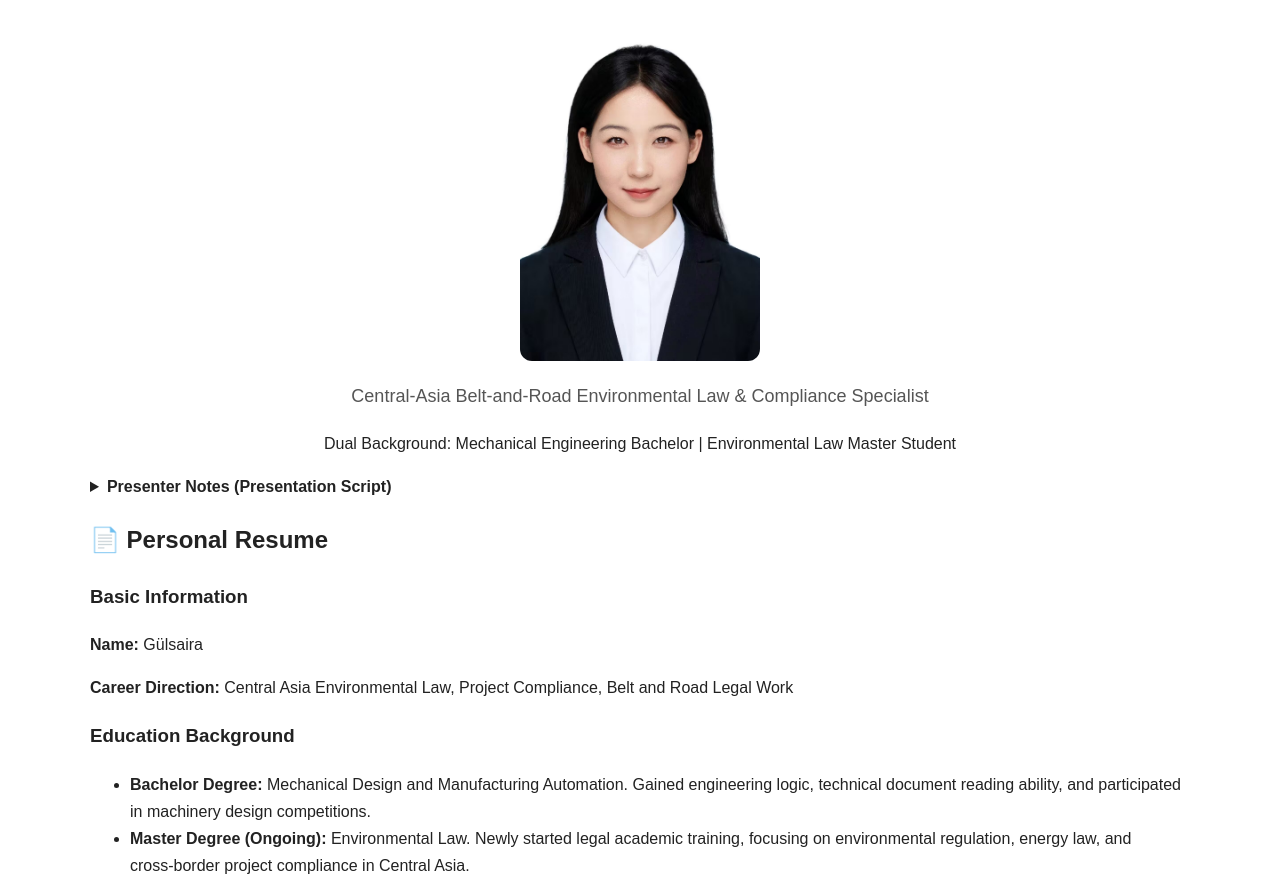
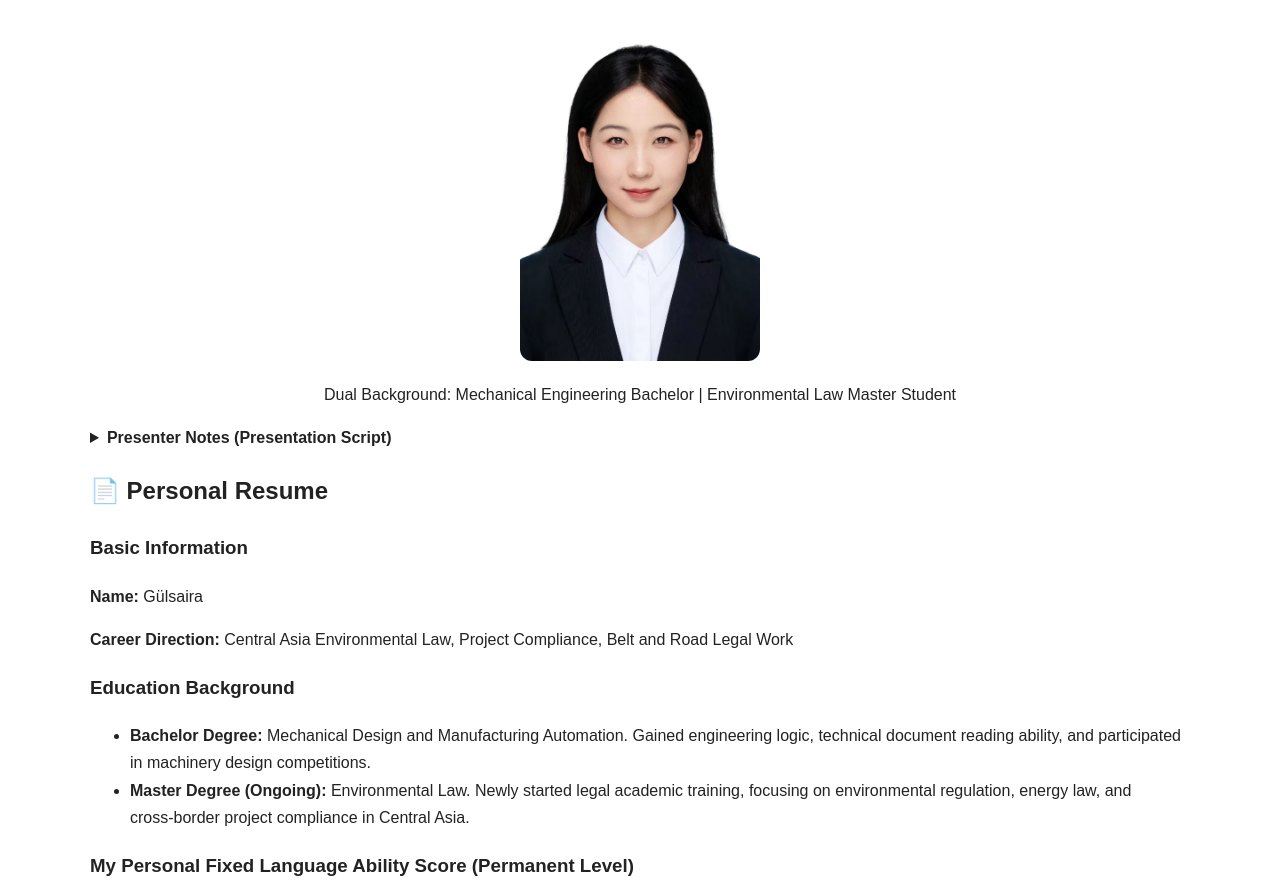
Before and after one commit to kulsaira/kulsaira.github.io, a plain HTML site: page index.html in a window 1280 px wide. Shown: the top 884 px of the page. Drawn offline with Linux system fonts and the light colour scheme.

Commit message:
Update index.html

```diff
--- a/index.html
+++ b/index.html
@@ -64,8 +64,6 @@
 <body>
 <img src="226.jpeg" alt="Gülsaira photo">
 <p style="text-align:center; font-size:18px; color:#555;">
-Central‑Asia Belt‑and‑Road Environmental Law & Compliance Specialist
-</p >
 <p style="text-align:center;">
 Dual Background: Mechanical Engineering Bachelor | Environmental Law Master Student
 </p >
```
